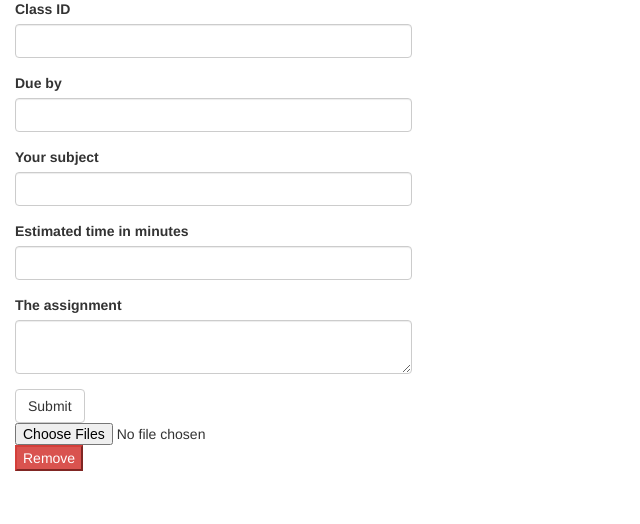
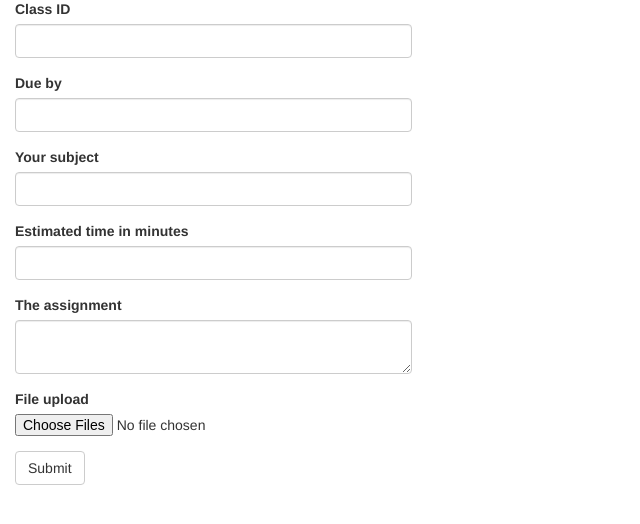
Before and after one commit to Gradder-Official/gradder_main, a Flask app: page /teacher/add_assignment in a window 1280 px wide. Shown: the part 223-747 px from the top of the page, without its empty margins (0-640 px from the left). Run offline with Flask 2, Linux system fonts and the light colour scheme; the visitor is signed in with stand-in values (Sample User, id 1); some libraries are stand-ins or nearby versions.

Commit message:
going back to multiple with flask

```diff
--- a/app/main/forms.py
+++ b/app/main/forms.py
@@ -65,4 +65,6 @@ class NewAssignmentForm(FlaskForm):
     subject = StringField('Your subject', validators=[DataRequired()])
     estimated_time = StringField('Estimated time in minutes', validators=[DataRequired()])
     content = TextAreaField('The assignment', validators=[DataRequired()])
+    file = MultipleFileField('File upload', validators=[FileAllowed(
+        ['pdf', 'docx'], 'Only PDF or .docx formats allowed.')])
     submit = SubmitField('Submit')
--- a/app/templates/add_assignment.html
+++ b/app/templates/add_assignment.html
@@ -30,16 +30,5 @@
 </div>
 <div class="col-md-4">
     {{ wtf.quick_form(form) }}
-    <input id="fileInput" type="file" ng-file-select="onFileSelect($files)" multiple>
-    <button id="remove" class="btn-danger">Remove</button>
 </div>
 {% endblock %}
-
-{% block scripts %}
-    <script>
-        document.getElementById('remove').addEventListener('click', function () {
-            console.log("being called")
-            document.getElementById('fileInput').value = ''
-        });
-    </script>
-{% endblock %}
```
